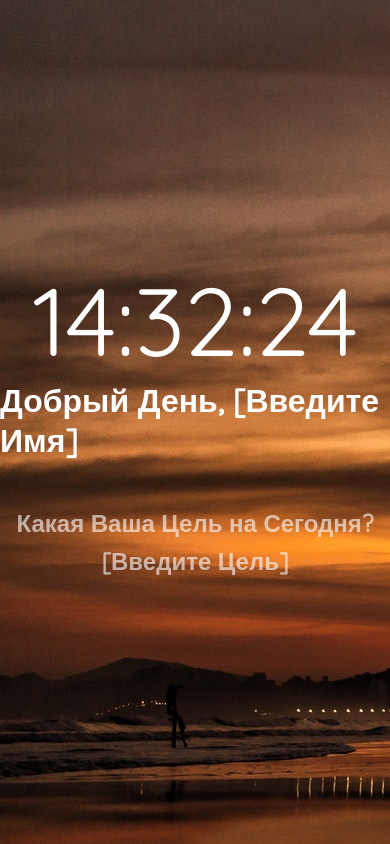
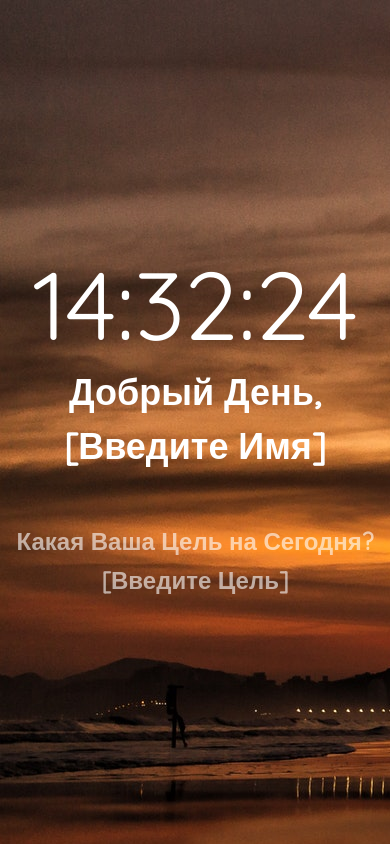
Before and after one commit to Cephern/clockPage, a plain HTML site: page index.html in a window 390 px wide. Drawn offline with Linux system fonts and the light colour scheme.

Commit message:
added sections, better for mobile

```diff
--- a/index.html
+++ b/index.html
@@ -10,11 +10,17 @@
 </head>
 <body>
     <time id="time"></time>
-    <h1><span id="greeting"></span>
-    <span id="name" contenteditable="true"></span></h1>
 
-    <h2>Какая Ваша Цель на Сегодня?</h2>
-    <h2 id="focus" contenteditable="true"></h2>
+    <section class="greeting">
+        <h1><span id="greeting"></span> </h1>
+        <h1><span id="name" contenteditable="true"></span></h1>
+    </section>
+
+    <section class="focus">
+        <h2>Какая Ваша Цель на Сегодня?</h2>
+        <h2 id="focus" contenteditable="true"></h2>
+    </section>
+
 
     <script src="main.js"></script>
 </body>
--- a/style.css
+++ b/style.css
@@ -18,13 +18,23 @@ body {
     font-size: 8rem;
 }
 
-h1 {
+.greeting {
     margin-bottom: 3rem;
+    font-size: 1.5rem;
+    text-align: center;
 }
 
-h2 {
-    margin-bottom: 0.5rem;
+.greeting h1 {
+    padding: 0.3rem;
+}
+
+.focus {
     opacity: 0.6;
+    text-align: center;
+}
+
+.focus h2 {
+    padding: 0.3rem;
 }
 
 @media(max-width: 700px) {
```
